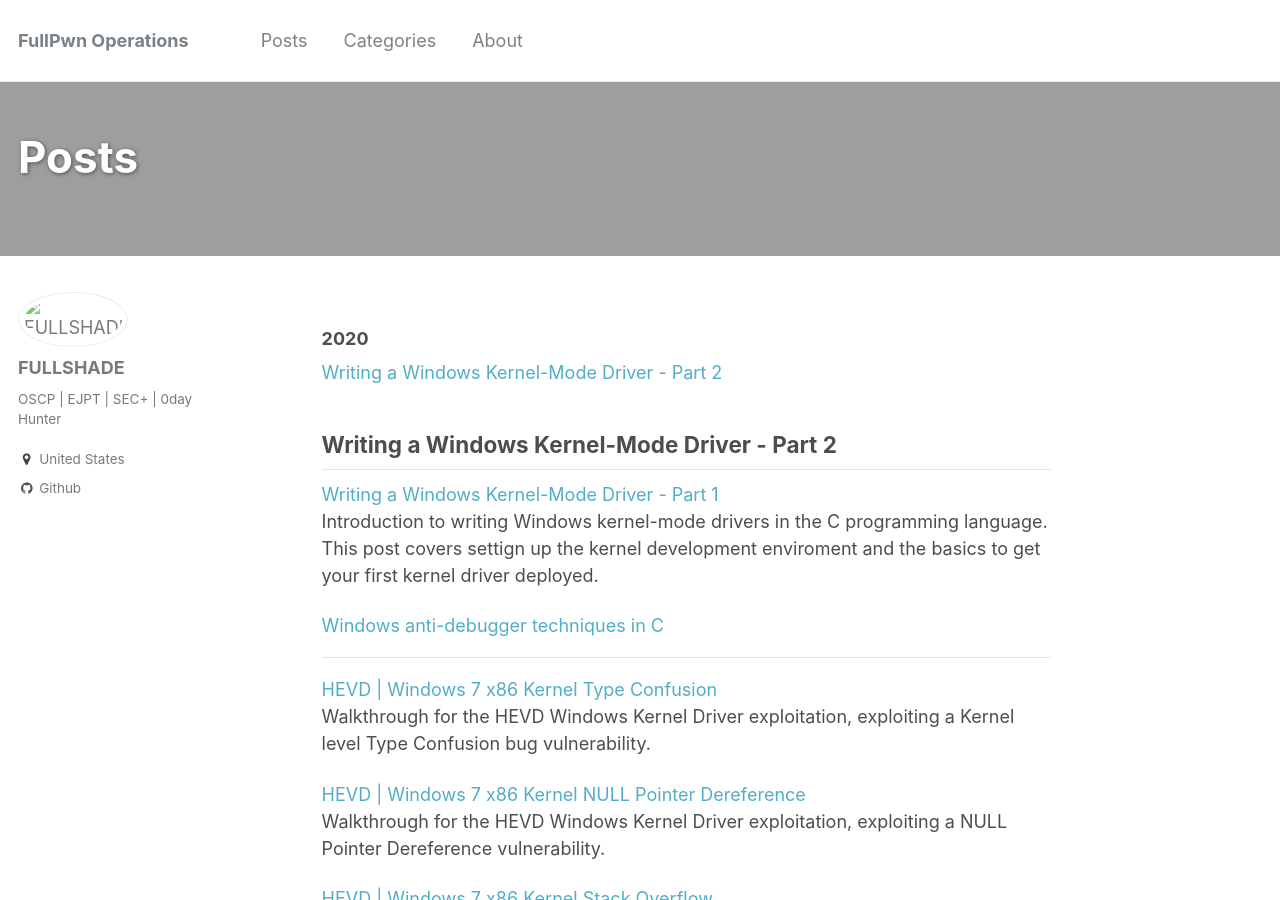
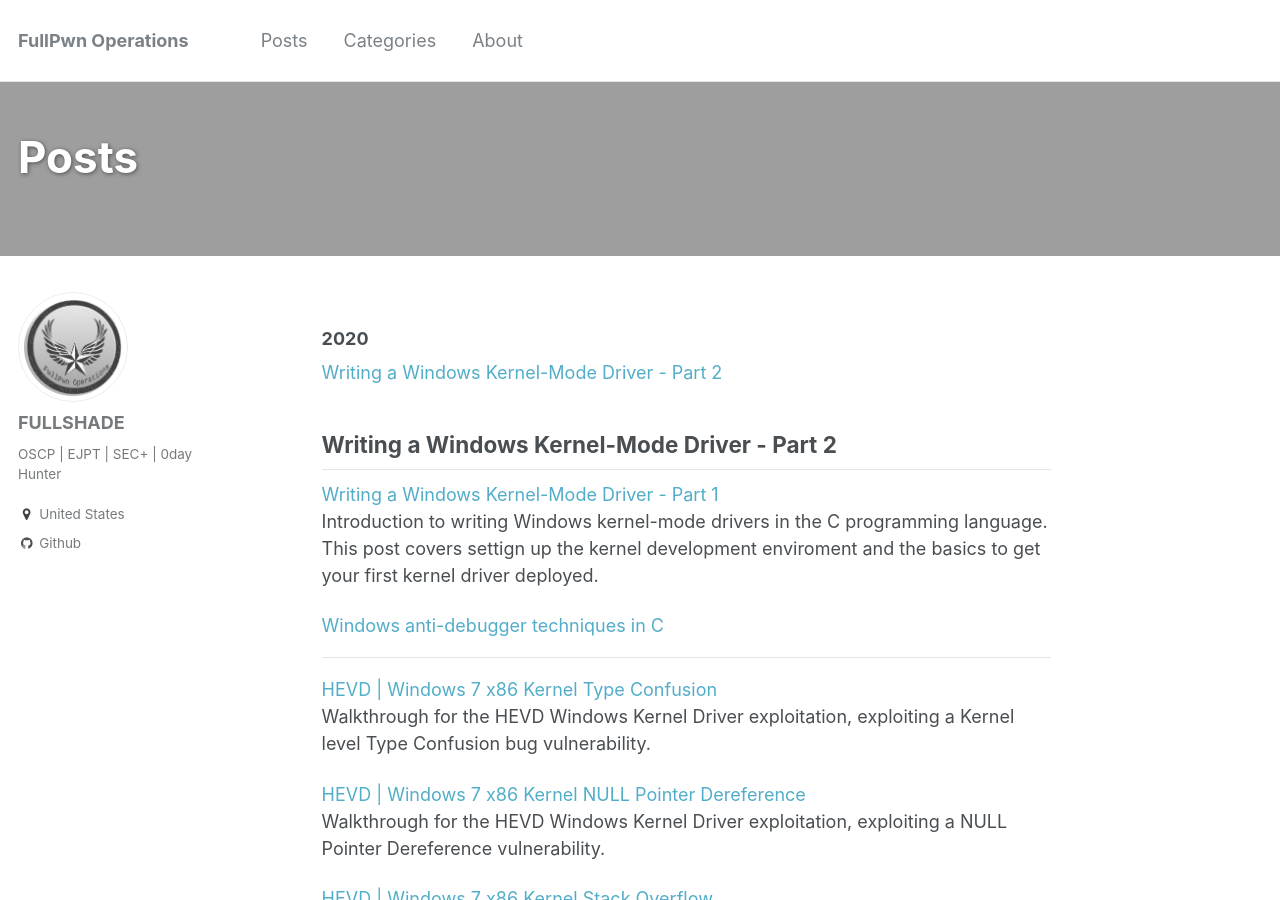
Before and after one commit to asdyxcyxc/FULLSHADE.github.io, a Jekyll site: the page built from _pages/posts.md, in a window 1280 px wide and 900 px high. Built offline with Jekyll 4.4.1, drawn with Linux system fonts in a browser that asks for light colours.

Commit message:
Update _config.yml

```diff
--- a/_config.yml
+++ b/_config.yml
@@ -78,7 +78,7 @@ analytics:
 # Site Author
 author:
   name             : "FULLSHADE"
-  avatar           : "static/img/_posts/bio-photo2.jpg"
+  avatar           : "bio-photo2.jpg"
   bio              : "OSCP | EJPT | SEC+ | 0day Hunter"
   location         : "United States"
   uri              :
```
